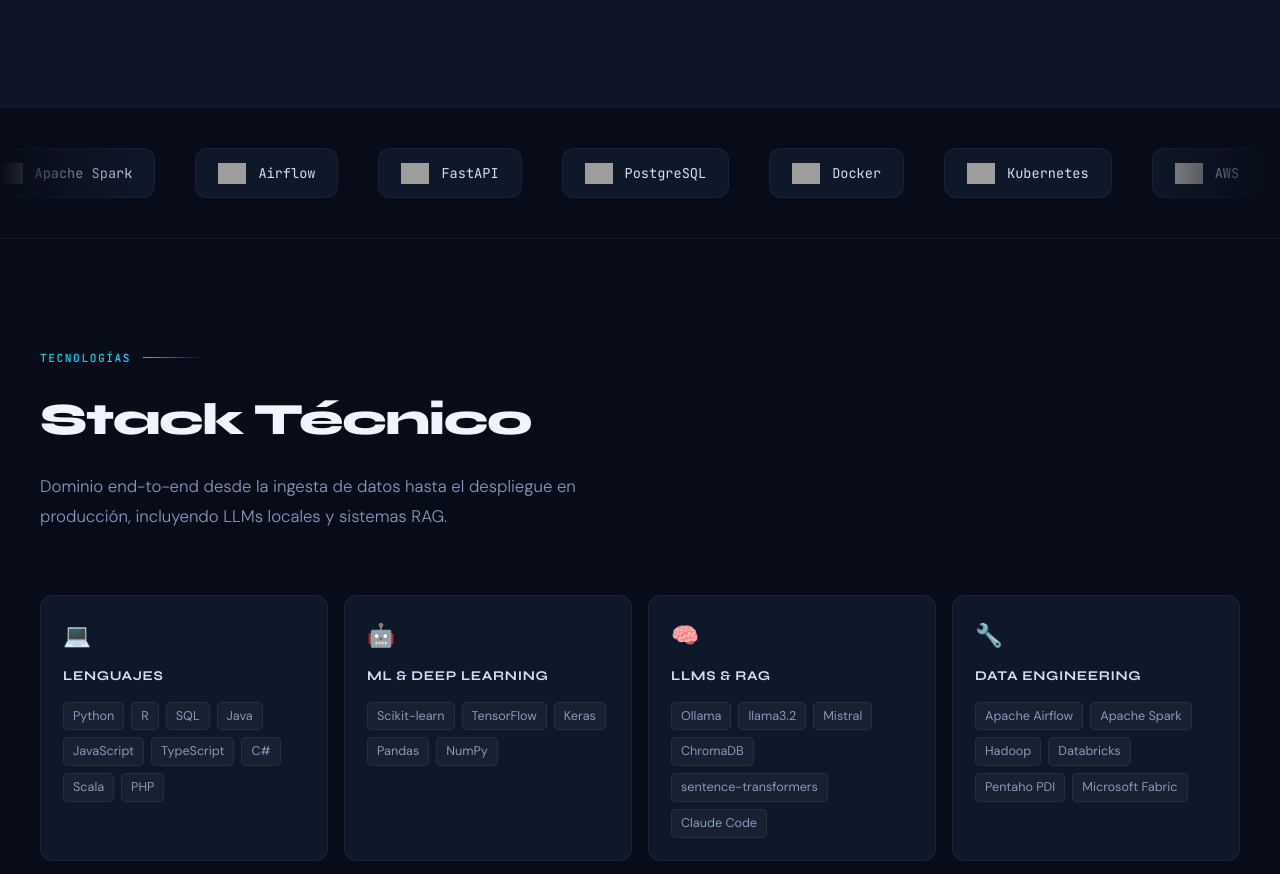
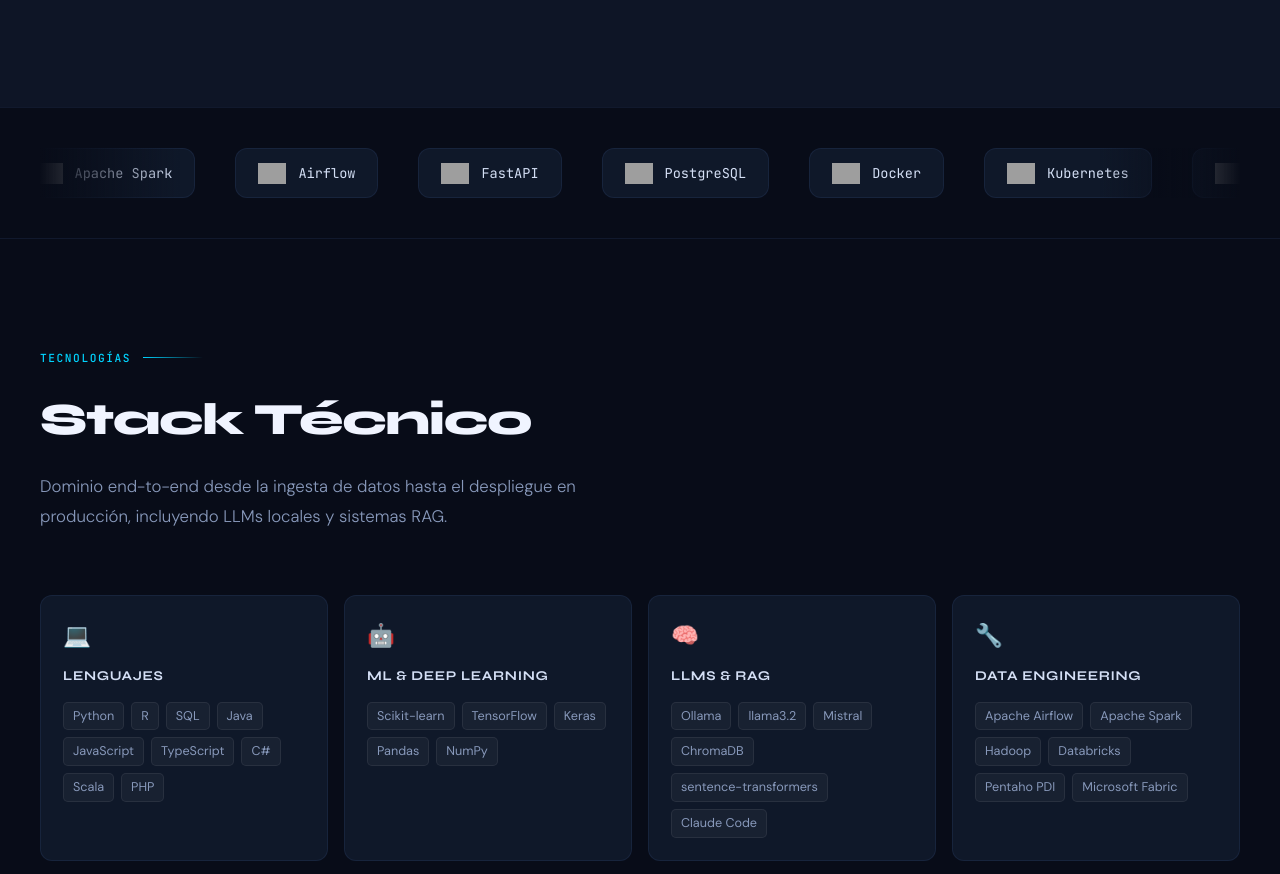
Before and after one commit to davallejo/davallejo.github.io, a website: page index.html in a window 1280 px wide. Shown: the part 1789-2663 px from the top of the page. Drawn offline with Linux system fonts and the light colour scheme; grey boxes are pictures that could not be loaded.

Commit message:
Adjust padding and max-width for tech marquee section

```diff
--- a/index.html
+++ b/index.html
@@ -122,7 +122,7 @@
         /* TECH LOGOS MARQUEE SECTION (FLUIDE WITH SVG IMAGES) */
         .tech-marquee-section {
             background: var(--navy);
-            padding: 40px 0;
+            padding: 40px 24px;
             position: relative;
             overflow: hidden;
             border-top: 1px solid var(--border);
@@ -131,6 +131,8 @@
         .tech-marquee-container {
             display: flex;
             width: 100%;
+            max-width: 1200px; /* mismo ancho que .container (Sobre mí / Proyectos destacados) */
+            margin: 0 auto;
             overflow: hidden;
             position: relative;
         }
@@ -329,7 +331,7 @@
         /* RESPONSIVE */
         @media(max-width:1024px){ .star-inner{grid-template-columns:1fr} .star-left{border-right:none;border-bottom:1px solid var(--border)} }
         @media(max-width:900px){ nav{padding:0 20px} .nav-links{display:none} .about-grid{grid-template-columns:1fr;gap:48px} .projects-grid{grid-template-columns:1fr} .cbox{padding:48px 28px} .star-left,.star-right{padding:32px 28px} }
-        @media(max-width:600px){ section{padding:80px 20px} .stats-grid{grid-template-columns:1fr 1fr} .more-grid{grid-template-columns:1fr} .star-metrics{grid-template-columns:1fr} }
+        @media(max-width:600px){ section{padding:80px 20px} .tech-marquee-section{padding:40px 20px} .stats-grid{grid-template-columns:1fr 1fr} .more-grid{grid-template-columns:1fr} .star-metrics{grid-template-columns:1fr} }
     </style>
 </head>
 <body>
```
